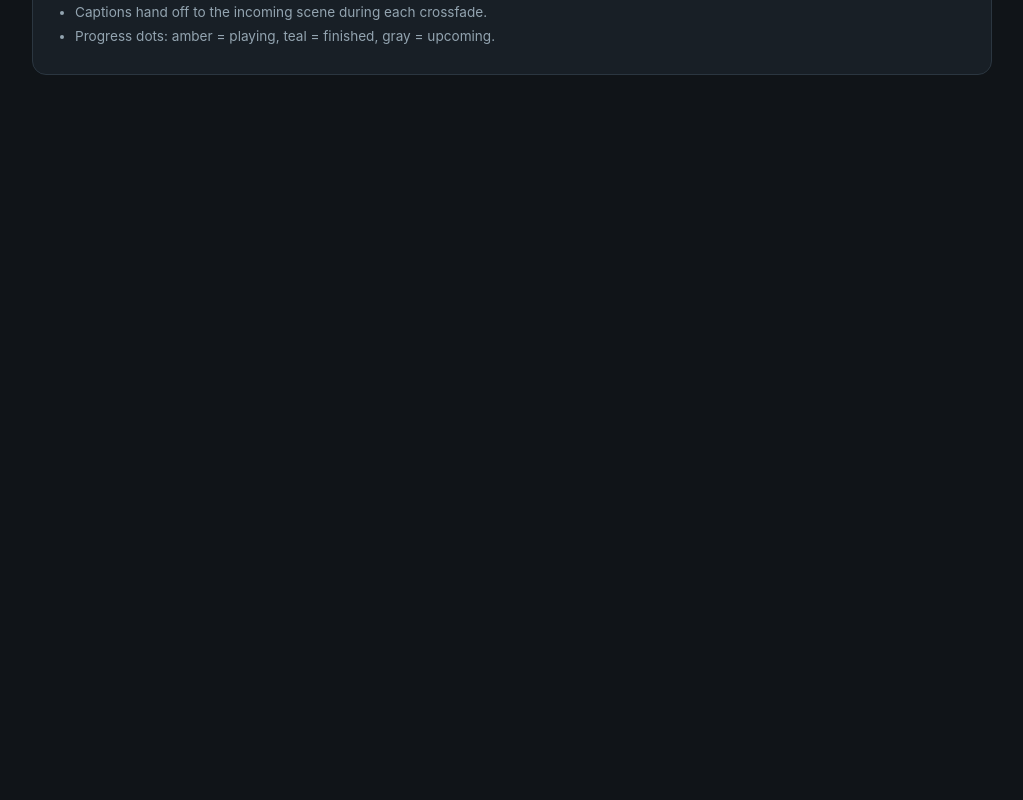
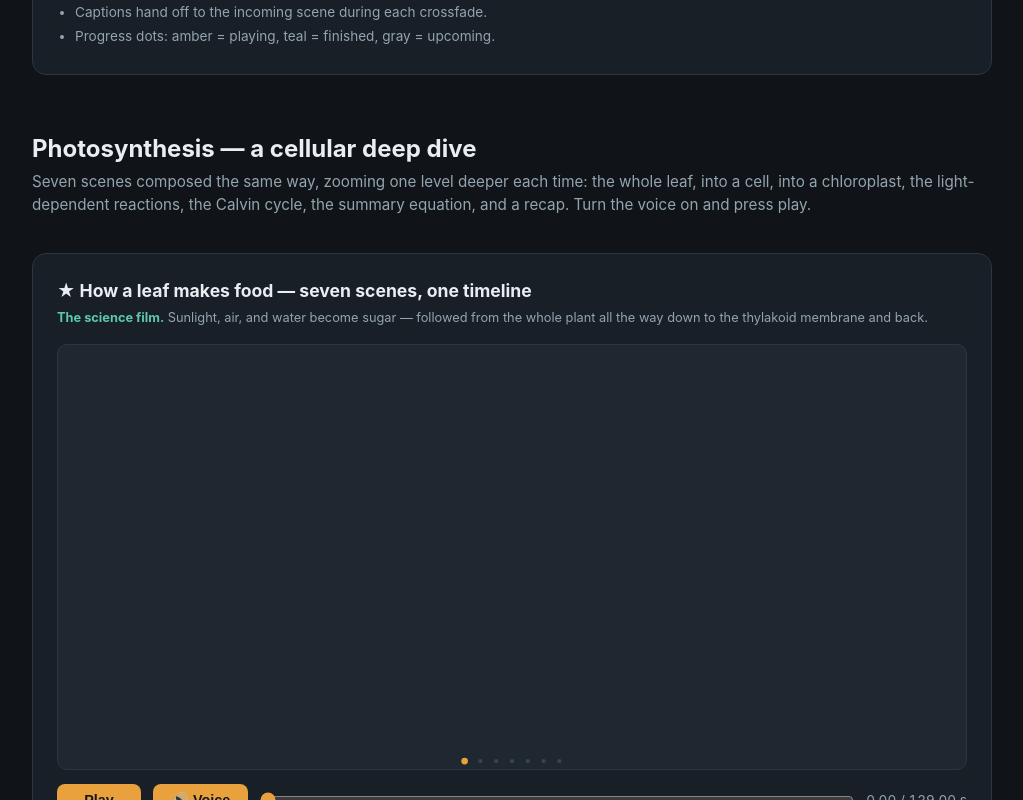
Before and after one commit to Dhanesh-Pottekula/Lumen, a React (Vite) app: page / in a window 1280 px wide. Shown: the part 860-1660 px from the top of the page, without its empty margins (128-1151 px from the left). Before the commit the page ends 1055 px from the top, so only its background shows below. Built offline with nearby package versions, Linux system fonts and the light colour scheme.

Commit message:
feat: add photosynthesis lesson as a second film card
Co-Authored-By: Claude Fable 5 <noreply@anthropic.com>

```diff
--- a/src/App.tsx
+++ b/src/App.tsx
@@ -6,6 +6,13 @@ import { coimbatoreGeographySlide } from "./slides/coimbatoreGeography";
 import { coimbatoreMachinesSlide } from "./slides/coimbatoreMachines";
 import { coimbatoreMillsSlide } from "./slides/coimbatoreMills";
 import { coimbatoreRomanTradeSlide } from "./slides/coimbatoreRomanTrade";
+import { photoCalvinCycleSlide } from "./slides/photoCalvinCycle";
+import { photoChloroplastSlide } from "./slides/photoChloroplast";
+import { photoEquationSlide } from "./slides/photoEquation";
+import { photoFinaleSlide } from "./slides/photoFinale";
+import { photoIntroSlide } from "./slides/photoIntro";
+import { photoLeafCellSlide } from "./slides/photoLeafCell";
+import { photoLightReactionsSlide } from "./slides/photoLightReactions";
 
 const coimbatoreLesson = composeSlides([
   coimbatoreGeographySlide,
@@ -14,6 +21,16 @@ const coimbatoreLesson = composeSlides([
   coimbatoreMillsSlide,
   coimbatoreMachinesSlide,
   coimbatoreFinaleSlide,
+]);
+
+const photosynthesisLesson = composeSlides([
+  photoIntroSlide,
+  photoLeafCellSlide,
+  photoChloroplastSlide,
+  photoLightReactionsSlide,
+  photoCalvinCycleSlide,
+  photoEquationSlide,
+  photoFinaleSlide,
 ]);
 
 export default function App() {
@@ -41,6 +58,29 @@ export default function App() {
           "Progress dots: amber = playing, teal = finished, gray = upcoming.",
         ]}
       />
+
+      <h1 style={{ marginTop: 56 }}>Photosynthesis — a cellular deep dive</h1>
+      <p className="sub">
+        Seven scenes composed the same way, zooming one level deeper each time: the whole leaf, into a
+        cell, into a chloroplast, the light-dependent reactions, the Calvin cycle, the summary equation,
+        and a recap. Turn the voice on and press play.
+      </p>
+
+      <CanvasSlide
+        slide={photosynthesisLesson}
+        title={<>★ How a leaf makes food — seven scenes, one timeline</>}
+        tag={
+          <>
+            <b className="good">The science film.</b> Sunlight, air, and water become sugar — followed
+            from the whole plant all the way down to the thylakoid membrane and back.
+          </>
+        }
+        notes={[
+          "Leaf → cell → chloroplast → light reactions → Calvin cycle → equation → recap.",
+          "The film holds at each caption until the narration finishes the sentence.",
+          "Seven progress dots: amber = playing, teal = finished, gray = upcoming.",
+        ]}
+      />
     </main>
   );
 }
```
